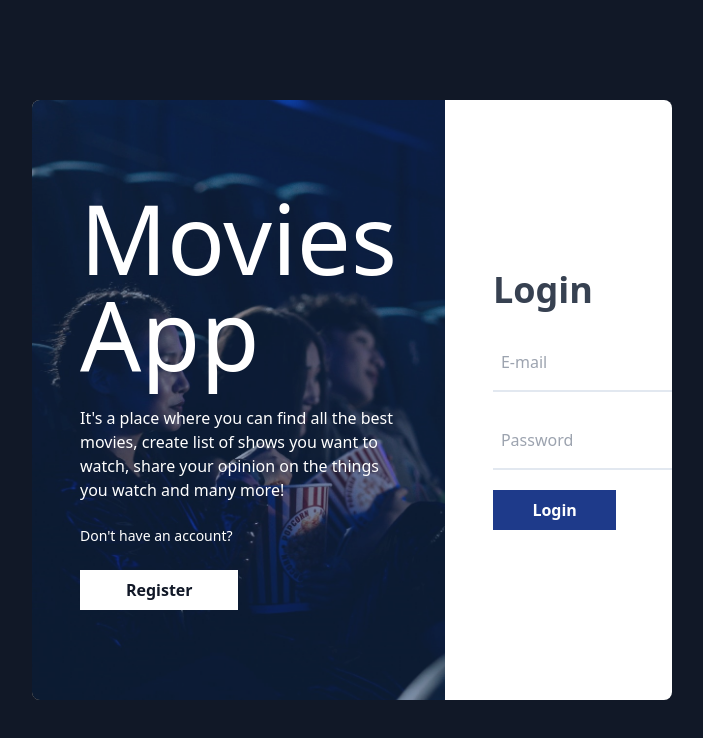
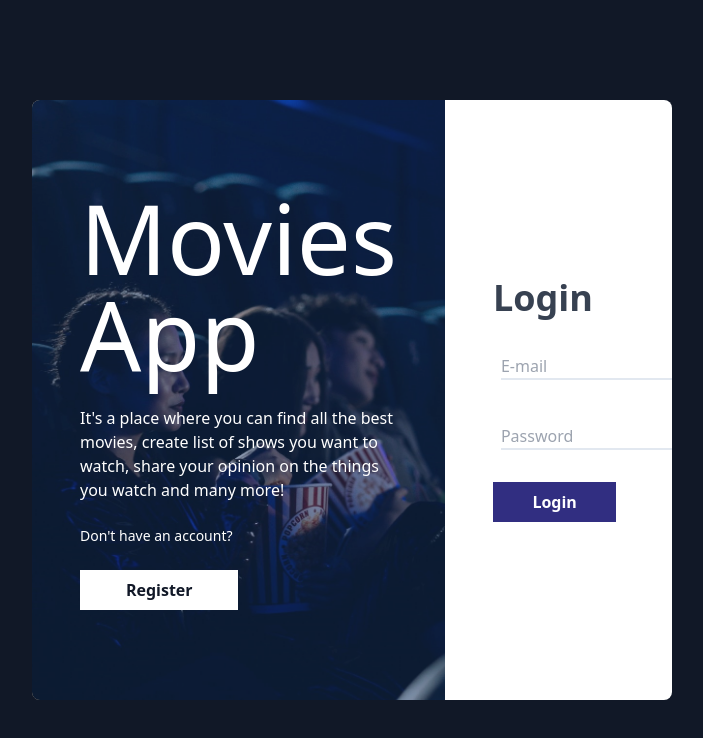
Before and after one commit to damian-polewski-sb/movies-app-frontend, a React (Create React App) app: page /login in a window 1280 px wide. Shown: the top 738 px of the page, without its empty margins (288-991 px from the left). Built offline with nearby package versions, Linux system fonts and the light colour scheme.

Commit message:
feat: refactor register and login forms, add form validation

```diff
--- a/package.json
+++ b/package.json
@@ -6,6 +6,7 @@
     "@emotion/react": "^11.11.1",
     "@emotion/styled": "^11.11.0",
     "@headlessui/react": "^1.7.17",
+    "@hookform/resolvers": "^3.4.2",
     "@mui/icons-material": "^5.11.16",
     "@mui/material": "^5.13.6",
     "@testing-library/jest-dom": "^5.14.1",
@@ -18,11 +19,13 @@
     "axios": "^1.7.2",
     "react": "^18.2.0",
     "react-dom": "^18.2.0",
+    "react-hook-form": "^7.51.5",
     "react-router-dom": "^6.14.0",
     "react-scripts": "5.0.1",
     "react-toastify": "^10.0.5",
     "typescript": "^4.4.2",
-    "web-vitals": "^2.1.0"
+    "web-vitals": "^2.1.0",
+    "zod": "^3.23.8"
   },
   "scripts": {
     "start": "react-scripts start",
--- a/src/App.tsx
+++ b/src/App.tsx
@@ -1,39 +1,44 @@
-import { useContext } from 'react';
-import { Routes, Route, Navigate } from 'react-router-dom'
-import { AuthContext } from './context/authContext';
+import { useContext } from "react";
+import { Routes, Route, Navigate } from "react-router-dom";
+import { AuthContext } from "./context/authContext";
 
-import Login from './pages/login/Login';
-import Register from './pages/register/Register';
-import Home from './pages/home/Home';
-import Browse from './pages/browse/Browse';
-import Profile from './pages/profile/Profile';
+import { LoginPage } from "pages/login/login";
+import { RegisterPage } from "pages/register/register";
+import Home from "pages/home/Home";
+import Browse from "pages/browse/Browse";
+import Profile from "pages/profile/Profile";
 
-import Layout from './components/Layout/Layout';
-
+import Layout from "components/Layout/Layout";
 
 function App() {
-  const { currentUser } = useContext(AuthContext)
+  const { currentUser } = useContext(AuthContext);
 
   const ProtectedRoute = ({ children }: any) => {
-    if(!currentUser) {
-      return <Navigate to='/login' />
+    if (!currentUser) {
+      return <Navigate to="/login" />;
     }
 
-    return children
-}
-
+    return children;
+  };
 
   return (
     <Routes>
-      <Route path='/login' element={<Login />} />
-      <Route path='/register' element={<Register />} />
-      <Route path='/' element={<ProtectedRoute><Layout /></ProtectedRoute>}>
-        <Route path='home' element={<Home />} />
-        <Route path='browse' element={<Browse />} />
-        <Route path='profile/:id' element={<Profile />} />
+      <Route path="/login" element={<LoginPage />} />
+      <Route path="/register" element={<RegisterPage />} />
+      <Route
+        path="/"
+        element={
+          <ProtectedRoute>
+            <Layout />
+          </ProtectedRoute>
+        }
+      >
+        <Route path="home" element={<Home />} />
+        <Route path="browse" element={<Browse />} />
+        <Route path="profile/:id" element={<Profile />} />
 
         {/* catch all */}
-        <Route path='*' element={<div>Missing</div>} />
+        <Route path="*" element={<div>Missing</div>} />
       </Route>
     </Routes>
   );
--- /dev/null
+++ b/src/api/axios.ts
@@ -0,0 +1,5 @@
+import axios from 'axios'
+
+export default axios.create({
+  baseURL: "http://localhost:8080",
+});
--- /dev/null
+++ b/src/components/form/form-field.tsx
@@ -0,0 +1,18 @@
+import { FormFieldProps } from "./types";
+
+export const FormField: React.FC<FormFieldProps> = ({
+  name,
+  register,
+  error,
+  valueAsNumber,
+  ...props
+}) => (
+  <div className="flex flex-col px-2 py-3">
+    <input
+      className="border-b-2 border-slate-200 focus:outline-none"
+      {...register(name, { valueAsNumber })}
+      {...props}
+    />
+    {error && <span className="mt-1 text-sm text-red-600 ">{error.message}</span>}
+  </div>
+);
--- /dev/null
+++ b/src/components/form/types.ts
@@ -0,0 +1,28 @@
+import { InputHTMLAttributes } from "react";
+import { FieldError, UseFormRegister } from "react-hook-form";
+
+export type FormData = {
+  firstName?: string;
+  lastName?: string;
+  email: string;
+  password: string;
+  confirmPassword?: string;
+};
+
+export type RegisterValidFieldNames =
+  | "firstName"
+  | "lastName"
+  | "email"
+  | "password"
+  | "confirmPassword";
+
+export type LoginValidFieldNames = "email" | "password";
+
+type ValidFieldNames = RegisterValidFieldNames | LoginValidFieldNames;
+
+export interface FormFieldProps extends InputHTMLAttributes<HTMLInputElement> {
+  name: ValidFieldNames;
+  register: UseFormRegister<FormData>;
+  error: FieldError | undefined;
+  valueAsNumber?: boolean;
+}
--- /dev/null
+++ b/src/components/form/user-schema.ts
@@ -0,0 +1,44 @@
+import { z, ZodType } from "zod";
+import { FormData } from "./types";
+
+export const RegisterUserSchema: ZodType<FormData> = z
+  .object({
+    firstName: z
+      .string()
+      .min(1, "First name is required!")
+      .regex(/^[a-zA-Z]+$/, "First name must contain only letters!"),
+    lastName: z
+      .string()
+      .min(1, "Last name is required!")
+      .regex(/^[a-zA-Z]+$/, "Last name must contain only letters!"),
+    email: z.string().email("Invalid email format!"),
+    password: z
+      .string()
+      .min(8, "Password must be at least 8 characters!")
+      .max(30, "Password must be at most 30 characters!")
+      .regex(/[a-zA-Z]/, "Password must contain at least one letter")
+      .regex(/[0-9]/, "Password must contain at least one number")
+      .regex(
+        /[^a-zA-Z0-9]/,
+        "Password must contain at least one special character"
+      ),
+    confirmPassword: z.string(),
+  })
+  .refine((data: any) => data.password === data.confirmPassword, {
+    message: "Passwords do not match!",
+    path: ["confirmPassword"],
+  });
+
+export const LoginUserSchema: ZodType<FormData> = z.object({
+  email: z.string().email("Invalid email format!"),
+  password: z
+    .string()
+    .min(8, "Password must be at least 8 characters!")
+    .max(30, "Password must be at most 30 characters!")
+    .regex(/[a-zA-Z]/, "Password must contain at least one letter")
+    .regex(/[0-9]/, "Password must contain at least one number")
+    .regex(
+      /[^a-zA-Z0-9]/,
+      "Password must contain at least one special character"
+    ),
+});
--- a/src/pages/login/Login.tsx
+++ b/src/pages/login/Login.tsx
@@ -1,15 +1,7 @@
-import { useContext } from 'react'
-import { Link } from 'react-router-dom'
-import { AuthContext } from '../../context/authContext'
+import { Link } from "react-router-dom";
+import { LoginForm } from "./login-form";
 
-const Login = () => {
-
-    const { login } = useContext(AuthContext)
-
-    const handleLogin = () => {
-        login()
-    }
-
+export const LoginPage = () => {
   return (
     <section className="flex items-center justify-center h-screen bg-gray-900">
       <div className="flex w-1/2 overflow-hidden bg-white rounded-lg">
@@ -17,25 +9,23 @@ const Login = () => {
           <div className="flex flex-col justify-center w-full h-full gap-6 p-12 text-white select-none bg-blue-500/20 backdrop-brightness-75">
             <h1 className="text-8xl">Movies App</h1>
             <p>
-                            It's a place where you can find all the best movies, create list of shows you want to watch, share your opinion on the things you watch and many more!
+              It's a place where you can find all the best movies, create list
+              of shows you want to watch, share your opinion on the things you
+              watch and many more!
             </p>
             <span className="text-sm">Don't have an account?</span>
-                        <Link to='/register'>
-                            <button className="w-1/2 p-2 font-bold text-gray-900 bg-white border-none cursor-pointer">Register</button>
+            <Link to="/register">
+              <button className="w-1/2 p-2 font-bold text-gray-900 bg-white border-none cursor-pointer">
+                Register
+              </button>
             </Link>
           </div>
         </div>
         <div className="flex flex-col justify-center flex-1 gap-6 p-12">
           <h1 className="text-4xl font-bold text-gray-700 text-">Login</h1>
-                    <form className="flex flex-col gap-5">
-                        <input className="px-2 py-4 border-b-2 border-slate-200 focus:outline-none" type="text" placeholder="E-mail" />
-                        <input className="px-2 py-4 border-b-2 border-slate-200 focus:outline-none" type="password" placeholder="Password" />
-                        <button onClick={handleLogin} className="w-1/2 p-2 font-bold text-white bg-blue-900 border-0 cursor-pointer">Login</button>
-                    </form>
+          <LoginForm />
         </div>
       </div>
     </section>
-    )
-}
-
-export default Login
+  );
+};
--- /dev/null
+++ b/src/pages/login/login-form.tsx
@@ -0,0 +1,74 @@
+import axios from "api/axios";
+
+import { toast } from "react-toastify";
+import { useForm } from "react-hook-form";
+import { zodResolver } from "@hookform/resolvers/zod";
+
+import { FormField } from "components/form/form-field";
+import { LoginUserSchema } from "components/form/user-schema";
+import { FormData } from "components/form/types";
+import { AxiosError } from "axios";
+
+const SIGNIN_URL = "/auth/local/signin";
+
+export const LoginForm = () => {
+  const {
+    register,
+    handleSubmit,
+    formState: { errors },
+  } = useForm<FormData>({
+    resolver: zodResolver(LoginUserSchema),
+  });
+
+  const onSubmit = async (data: FormData) => {
+    try {
+      const response = await axios.post(
+        SIGNIN_URL,
+        JSON.stringify({
+          email: data.email,
+          password: data.password,
+        }),
+        {
+          headers: { "Content-Type": "application/json" },
+          withCredentials: true,
+        }
+      );
+
+      console.log(response.data);
+      toast.success("Login successful!");
+    } catch (err: unknown) {
+      if (err instanceof AxiosError) {
+        if (err.response?.status === 403) {
+          toast.error("Wrong email or password!");
+        }
+      } else {
+        toast.error("Login failed!");
+      }
+    }
+  };
+
+  return (
+    <form className="flex flex-col gap-5" onSubmit={handleSubmit(onSubmit)}>
+      <FormField
+        type="text"
+        placeholder="E-mail"
+        name="email"
+        register={register}
+        error={errors.email}
+      />
+      <FormField
+        type="password"
+        placeholder="Password"
+        name="password"
+        register={register}
+        error={errors.password}
+      />
+      <button
+        type="submit"
+        className="w-1/2 p-2 font-bold text-white bg-indigo-900 border-0 cursor-pointer"
+      >
+        Login
+      </button>
+    </form>
+  );
+};
--- /dev/null
+++ b/src/pages/register/register-form.tsx
@@ -0,0 +1,97 @@
+import axios from "api/axios";
+
+import { toast } from "react-toastify";
+import { useForm } from "react-hook-form";
+import { zodResolver } from "@hookform/resolvers/zod";
+
+import { FormField } from "components/form/form-field";
+import { RegisterUserSchema } from "components/form/user-schema";
+import { FormData } from "components/form/types";
+import { AxiosError } from "axios";
+
+const SIGNUP_URL = "/auth/local/signup";
+
+export const RegisterForm = () => {
+  const {
+    register,
+    handleSubmit,
+    formState: { errors },
+  } = useForm<FormData>({
+    resolver: zodResolver(RegisterUserSchema),
+  });
+
+  const onSubmit = async (data: FormData) => {
+    try {
+      const response = await axios.post(
+        SIGNUP_URL,
+        JSON.stringify({
+          firstName: data.firstName,
+          lastName: data.lastName,
+          email: data.email,
+          password: data.password,
+        }),
+        {
+          headers: { "Content-Type": "application/json" },
+          withCredentials: true,
+        }
+      );
+
+      console.log(response.data);
+      toast.success("Account created!");
+    } catch (err: unknown) {
+      if (err instanceof AxiosError) {
+        if (err.response?.status === 409) {
+          toast.error("User with this email already exists!");
+        }
+      } else {
+        toast.error("Registration failed!");
+      }
+    }
+  };
+
+  return (
+    <form className="flex flex-col gap-5" onSubmit={handleSubmit(onSubmit)}>
+      <FormField
+        type="text"
+        placeholder="First Name"
+        name="firstName"
+        register={register}
+        error={errors.firstName}
+      />
+      <FormField
+        type="text"
+        placeholder="Last Name"
+        name="lastName"
+        register={register}
+        error={errors.lastName}
+      />
+      <FormField
+        type="text"
+        placeholder="E-mail"
+        name="email"
+        register={register}
+        error={errors.email}
+      />
+      <FormField
+        type="password"
+        placeholder="Password"
+        name="password"
+        register={register}
+        error={errors.password}
+      />
+      <FormField
+        type="password"
+        placeholder="Confirm password"
+        name="confirmPassword"
+        register={register}
+        error={errors.confirmPassword}
+      />
+      <button
+        type="submit"
+        className="w-1/2 p-2 font-bold text-white bg-indigo-900 border-0 cursor-pointer"
+      >
+        Register
+      </button>
+    </form>
+  );
+};
```
Also changed, not shown: src/pages/register/Register.tsx (+14 -16 lines), 2 other files (tests, documents, lock files or other folders). Lines whose indentation alone changed are shown as unchanged.
